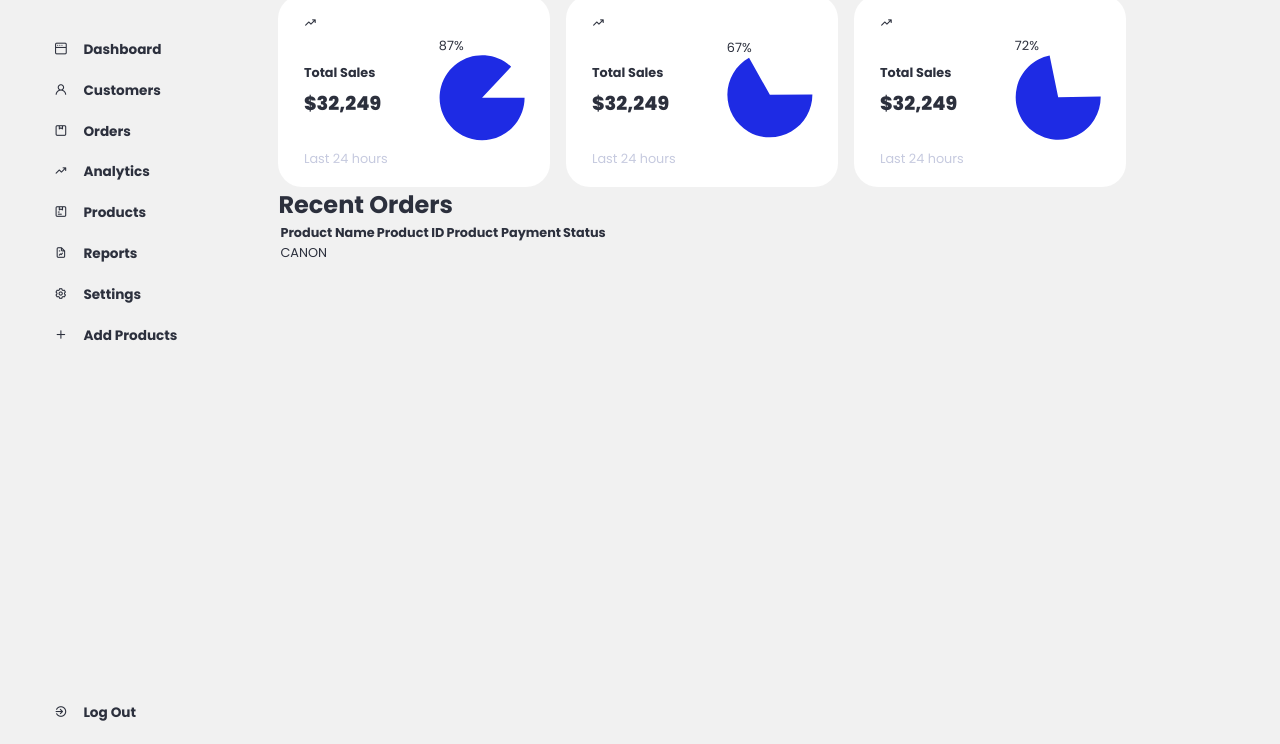
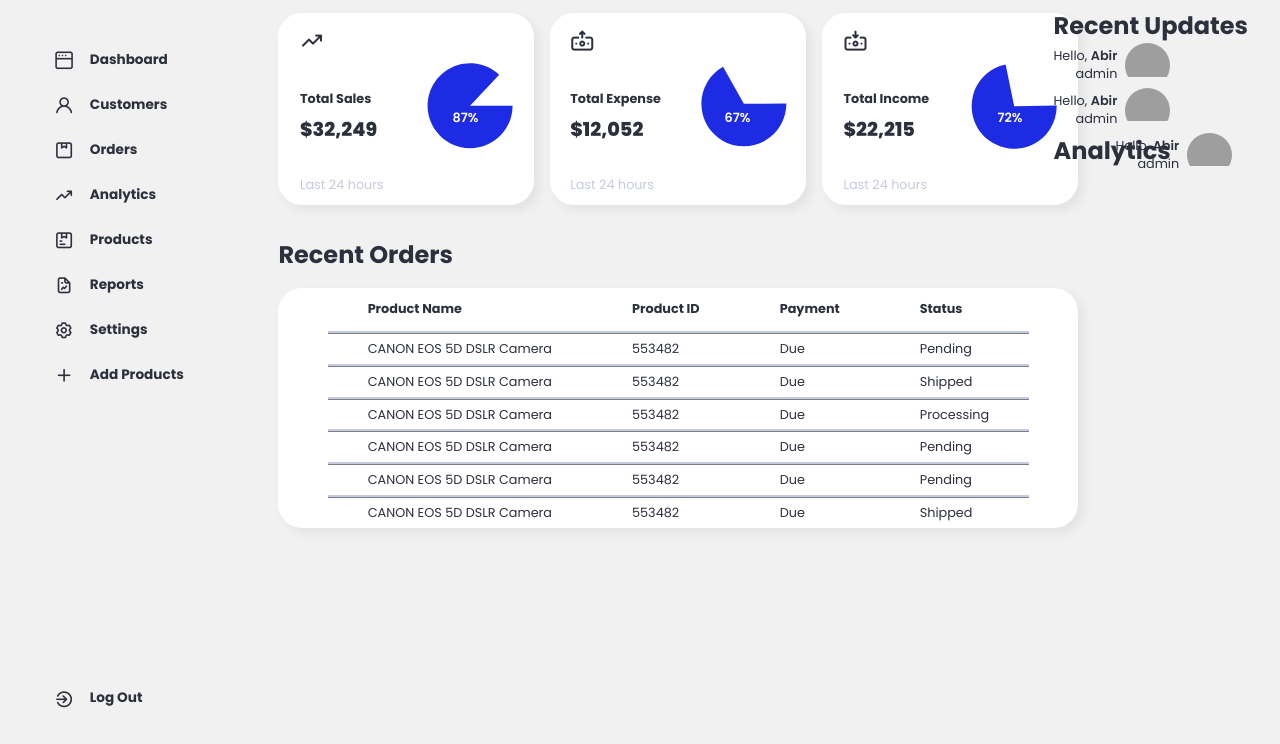
Before and after one commit to abirtasrif/admin-dashboard, a plain HTML site: page index.html in a window 1280 px wide. Shown: the part 56-800 px from the top of the page. Drawn offline with nearby package versions, Linux system fonts and the light colour scheme; grey boxes are pictures that could not be loaded.

Commit message:
completing center

```diff
--- a/index.html
+++ b/index.html
@@ -1,15 +1,13 @@
 <!DOCTYPE html>
 <html lang="en">
+
 <head>
   <meta charset="UTF-8" />
   <meta http-equiv="X-UA-Compatible" content="IE=edge" />
   <meta name="viewport" content="width=device-width, initial-scale=1.0" />
   <title>Admin Dashboard</title>
   <link rel="stylesheet" href="style.css" />
-    <link
-      rel="stylesheet"
-      href="https://unicons.iconscout.com/release/v4.0.0/css/line.css"
-    />
+  <link rel="stylesheet" href="https://unicons.iconscout.com/release/v4.0.0/css/line.css" />
 </head>
 
 <body>
@@ -88,36 +86,42 @@
             <div class="card-right">
               <p class="percentage">87%</p>
               <svg width="86" height="86" viewBox="0 0 86 86" fill="none" xmlns="http://www.w3.org/2000/svg">
-<path d="M72.1733 11.7428C65.0485 5.04993 55.8344 1.01771 46.0836 0.325641C36.3329 -0.366424 26.6416 2.32398 18.643 7.94346C10.6443 13.5629 4.82738 21.768 2.17236 31.1758C-0.482656 40.5836 0.186579 50.6191 4.06729 59.5911C7.948 68.5631 14.8029 75.9231 23.4769 80.4307C32.1509 84.9384 42.1136 86.3181 51.6861 84.3374C61.2586 82.3568 69.8558 77.1368 76.0287 69.5571C82.2017 61.9775 85.5731 52.5015 85.5747 42.7262L43.0747 42.719L72.1733 11.7428Z" fill="#1E2BE4"/>
+                <path
+                  d="M72.1733 11.7428C65.0485 5.04993 55.8344 1.01771 46.0836 0.325641C36.3329 -0.366424 26.6416 2.32398 18.643 7.94346C10.6443 13.5629 4.82738 21.768 2.17236 31.1758C-0.482656 40.5836 0.186579 50.6191 4.06729 59.5911C7.948 68.5631 14.8029 75.9231 23.4769 80.4307C32.1509 84.9384 42.1136 86.3181 51.6861 84.3374C61.2586 82.3568 69.8558 77.1368 76.0287 69.5571C82.2017 61.9775 85.5731 52.5015 85.5747 42.7262L43.0747 42.719L72.1733 11.7428Z"
+                  fill="#1E2BE4" />
               </svg>
             </div>
           </div>
           <div class="card-expense">
             <div class="card-left">
-                        <i class="uil uil-arrow-growth"></i>
-                        <h4>Total Sales</h4>
-                        <h3>$32,249</h3>
+              <i class="uil uil-money-insert"></i>
+              <h4>Total Expense</h4>
+              <h3>$12,052</h3>
               <p class="muted">Last 24 hours</p>
             </div>
             <div class="card-right">
               <p class="percentage">67%</p>
               <svg width="86" height="81" viewBox="0 0 86 81" fill="none" xmlns="http://www.w3.org/2000/svg">
-<path d="M22.0486 0.824223C15.5123 4.49813 10.0644 9.83587 6.25762 16.2957C2.45088 22.7555 0.420894 30.1075 0.373702 37.6054C0.326511 45.1033 2.26379 52.4802 5.98892 58.9874C9.71404 65.4947 15.0944 70.9005 21.5839 74.6564C28.0735 78.4123 35.4411 80.3845 42.9392 80.3728C50.4372 80.3611 57.7987 78.366 64.2765 74.5898C70.7542 70.8137 76.1177 65.3911 79.8225 58.8722C83.5273 52.3534 85.4416 44.9705 85.371 37.4728L42.8729 37.8729L22.0486 0.824223Z" fill="#1E2BE4"/>
+                <path
+                  d="M22.0486 0.824223C15.5123 4.49813 10.0644 9.83587 6.25762 16.2957C2.45088 22.7555 0.420894 30.1075 0.373702 37.6054C0.326511 45.1033 2.26379 52.4802 5.98892 58.9874C9.71404 65.4947 15.0944 70.9005 21.5839 74.6564C28.0735 78.4123 35.4411 80.3845 42.9392 80.3728C50.4372 80.3611 57.7987 78.366 64.2765 74.5898C70.7542 70.8137 76.1177 65.3911 79.8225 58.8722C83.5273 52.3534 85.4416 44.9705 85.371 37.4728L42.8729 37.8729L22.0486 0.824223Z"
+                  fill="#1E2BE4" />
               </svg>
 
             </div>
           </div>
           <div class="card-income">
             <div class="card-left">
-                        <i class="uil uil-arrow-growth"></i>
-                        <h4>Total Sales</h4>
-                        <h3>$32,249</h3>
+              <i class="uil uil-money-withdraw"></i>
+              <h4>Total Income</h4>
+              <h3>$22,215</h3>
               <p class="muted">Last 24 hours</p>
             </div>
             <div class="card-right">
               <p class="percentage">72%</p>
               <svg width="86" height="85" viewBox="0 0 86 85" fill="none" xmlns="http://www.w3.org/2000/svg">
-<path d="M34.6306 0.552248C26.7307 2.17514 19.4557 6.01228 13.6552 11.6155C7.85466 17.2187 3.76817 24.3567 1.87299 32.1957C-0.0221812 40.0348 0.3522 48.2512 2.95241 55.8854C5.55262 63.5196 10.2713 70.2564 16.5573 75.3089C22.8434 80.3614 30.4373 83.521 38.452 84.4187C46.4667 85.3165 54.5715 83.9153 61.8196 80.3787C69.0677 76.8422 75.1599 71.3164 79.3847 64.4467C83.6095 57.577 85.7925 49.647 85.6786 41.5829L43.1829 42.1829L34.6306 0.552248Z" fill="#1E2BE4"/>
+                <path
+                  d="M34.6306 0.552248C26.7307 2.17514 19.4557 6.01228 13.6552 11.6155C7.85466 17.2187 3.76817 24.3567 1.87299 32.1957C-0.0221812 40.0348 0.3522 48.2512 2.95241 55.8854C5.55262 63.5196 10.2713 70.2564 16.5573 75.3089C22.8434 80.3614 30.4373 83.521 38.452 84.4187C46.4667 85.3165 54.5715 83.9153 61.8196 80.3787C69.0677 76.8422 75.1599 71.3164 79.3847 64.4467C83.6095 57.577 85.7925 49.647 85.6786 41.5829L43.1829 42.1829L34.6306 0.552248Z"
+                  fill="#1E2BE4" />
               </svg>
             </div>
           </div>
@@ -129,19 +133,93 @@
               <tr>
                 <th>Product Name</th>
                 <th>Product ID</th>
-                            <th>Product Payment</th>
+                <th>Payment</th>
                 <th>Status</th>
               </tr>
             </thead>
             <tbody>
               <tr>
-                            <td>CANON </td>
+                <td>CANON EOS 5D DSLR Camera</td>
+                <td>553482</td>
+                <td>Due</td>
+                <td>Pending</td>
               </tr>
+              <tr>
+                <td>CANON EOS 5D DSLR Camera</td>
+                <td>553482</td>
+                <td>Due</td>
+                <td>Shipped</td>
+              </tr>
+              <tr>
+                <td>CANON EOS 5D DSLR Camera</td>
+                <td>553482</td>
+                <td>Due</td>
+                <td>Processing</td>
+              </tr>
+              <tr>
+                <td>CANON EOS 5D DSLR Camera</td>
+                <td>553482</td>
+                <td>Due</td>
+                <td>Pending</td>
+              </tr>
+              <tr>
+                <td>CANON EOS 5D DSLR Camera</td>
+                <td>553482</td>
+                <td>Due</td>
+                <td>Pending</td>
+              </tr>
+              <tr>
+                <td>CANON EOS 5D DSLR Camera</td>
+                <td>553482</td>
+                <td>Due</td>
+                <td>Shipped</td>
+              </tr>
+
             </tbody>
           </table>
         </div>
       </div>
     </div>
+
+    <aside class="right">
+      <h2>Recent Updates</h2>
+      <div class="update">
+        <div class="admin-profile">
+          <div class="welcome-note">
+            <p>Hello, <span>Abir</span> </p>
+            <p>admin</p>
+          </div>
+          <div class="profile-photo">
+            <img src="https://i.ibb.co/WzBkpr1/albert-dera-ILip77-Sbm-OE-unsplash.jpg" alt="">
+          </div>
+        </div>
+        <div class="admin-profile">
+          <div class="welcome-note">
+            <p>Hello, <span>Abir</span> </p>
+            <p>admin</p>
+          </div>
+          <div class="profile-photo">
+            <img src="
+https://i.ibb.co/0txfdZR/pexels-tu-n-ki-t-jr-1391499.jpg" alt="">
+          </div>
+        </div>
+        <div class="admin-profile">
+          <div class="welcome-note">
+            <p>Hello, <span>Abir</span> </p>
+            <p>admin</p>
+          </div>
+          <div class="profile-photo">
+            <img src="https://i.ibb.co/mBP4zp2/pexels-tu-n-ki-t-jr-1408978.jpg" alt="">
+          </div>
+        </div>
+      </div>
+      <h2>Analytics</h2>
+      <div class="online-oders"></div>
+      <div class="offline-oders"></div>
+      <div class="new-customers"></div>
+      <div class="add-product"></div>
+    </aside>
   </div>
 </body>
+
 </html>
--- a/style.css
+++ b/style.css
@@ -75,7 +75,7 @@ img {
 .sidebar {
   display: flex;
   flex-direction: column;
-  gap: 1.3rem;
+  /* gap: 1.3rem; */
   margin-top: 6rem;
   margin-left: 0.5rem;
 }
@@ -83,19 +83,24 @@ img {
 .sidebar a:last-child {
   position: absolute;
   bottom: 1.3rem;
+  width: 16%;
 }
 
 .sidebar a {
   border-left: 5px solid transparent;
   transition: all 0.3s ease-in-out;
+  padding: 0.6rem 0;
 }
 
 .sidebar a:hover {
   border-left: 5px solid var(--color-primary);
+  background-color: var(--color-info-light);
 }
 
 .sidebar a span {
   margin-left: 1rem;
+  margin-top: -0.2rem;
+  font-size: 1.2rem;
 }
 
 h1 {
@@ -130,6 +135,7 @@ small {
 .db-nav {
   display: flex;
   justify-content: space-between;
+  margin-bottom: 1.1rem;
 }
 .admin-profile {
   display: flex;
@@ -162,13 +168,15 @@ small {
 .card-sale,
 .card-expense,
 .card-income {
-  width: 17rem;
+  width: 16rem;
   height: 12rem;
   background-color: var(--color-white);
   border-radius: 1.5rem;
   display: flex;
   justify-content: space-around;
   align-items: center;
+  position: relative;
+  box-shadow: 5px 5px 10px var(--color-light);
 }
 
 .card-left i {
@@ -189,3 +197,59 @@ small {
 .card-left .muted {
   color: var(--color-info-light);
 }
+
+.card-right .percentage {
+  position: absolute;
+  top: 6rem;
+  right: 3.5rem;
+  color: var(--color-white);
+  font-weight: 600;
+}
+
+.card-left .uil {
+  font-size: 1.5rem;
+}
+
+.dashboard h2 {
+  margin: 2rem 0 1rem 0;
+}
+
+.orders-table {
+  background-color: var(--color-white);
+  border-radius: 1.5rem;
+  box-shadow: 5px 5px 10px var(--color-light);
+}
+
+table {
+  text-align: left;
+  padding: 2rem 0;
+  border-collapse: collapse;
+  margin: auto;
+
+  height: 15rem;
+}
+
+tr {
+  border-bottom: 3px ridge var(--color-info-light);
+  padding-bottom: 1rem;
+}
+th {
+  padding: 0.8rem 2.5rem;
+  margin: 0 1rem;
+  border-bottom: 3px ridge var(--color-info-light);
+}
+td {
+  padding: 0.3rem 2.5rem;
+  margin: 0 1rem;
+}
+
+tr:last-of-type {
+  border-bottom: none;
+}
+
+/* ===================RIGHT================ */
+.right {
+  position: absolute;
+  right: 2rem;
+  top: 4rem;
+}
```
Lines whose indentation alone changed are shown as unchanged.
